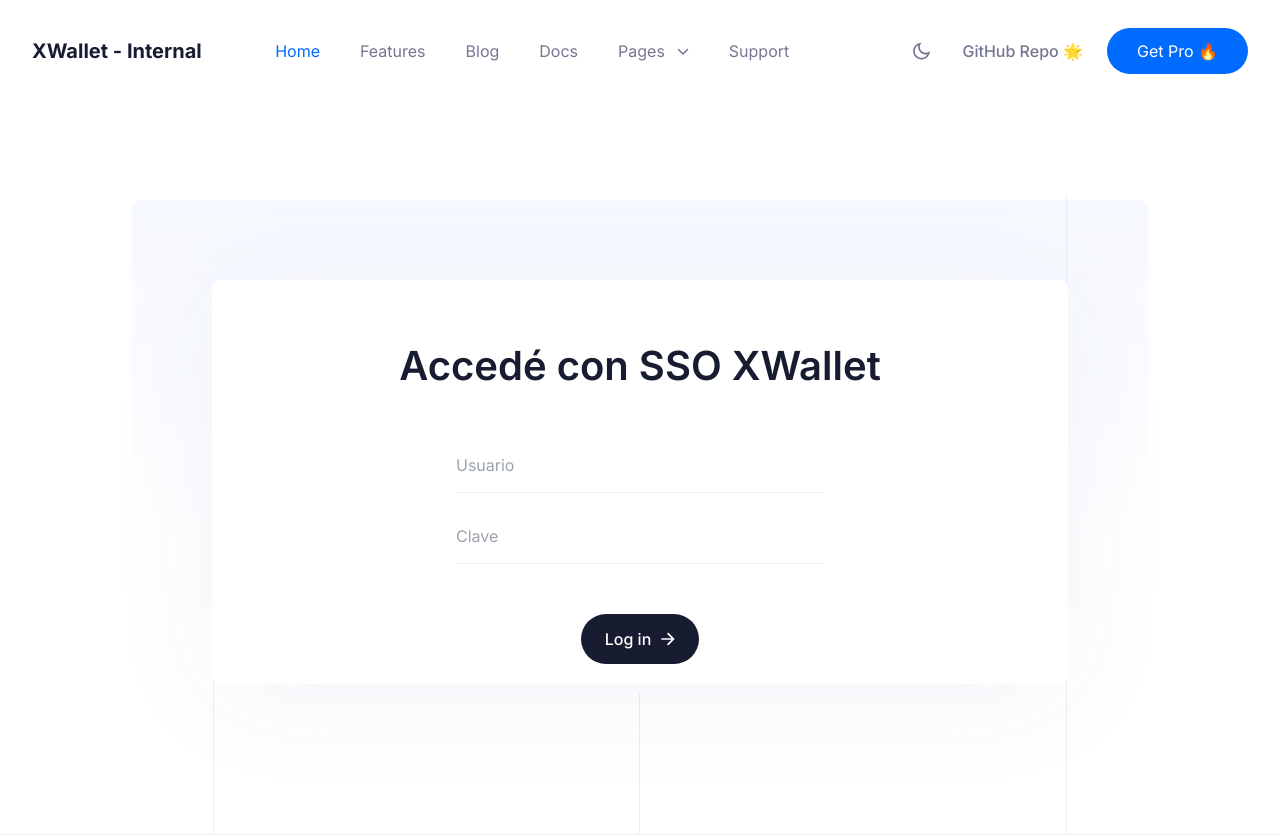
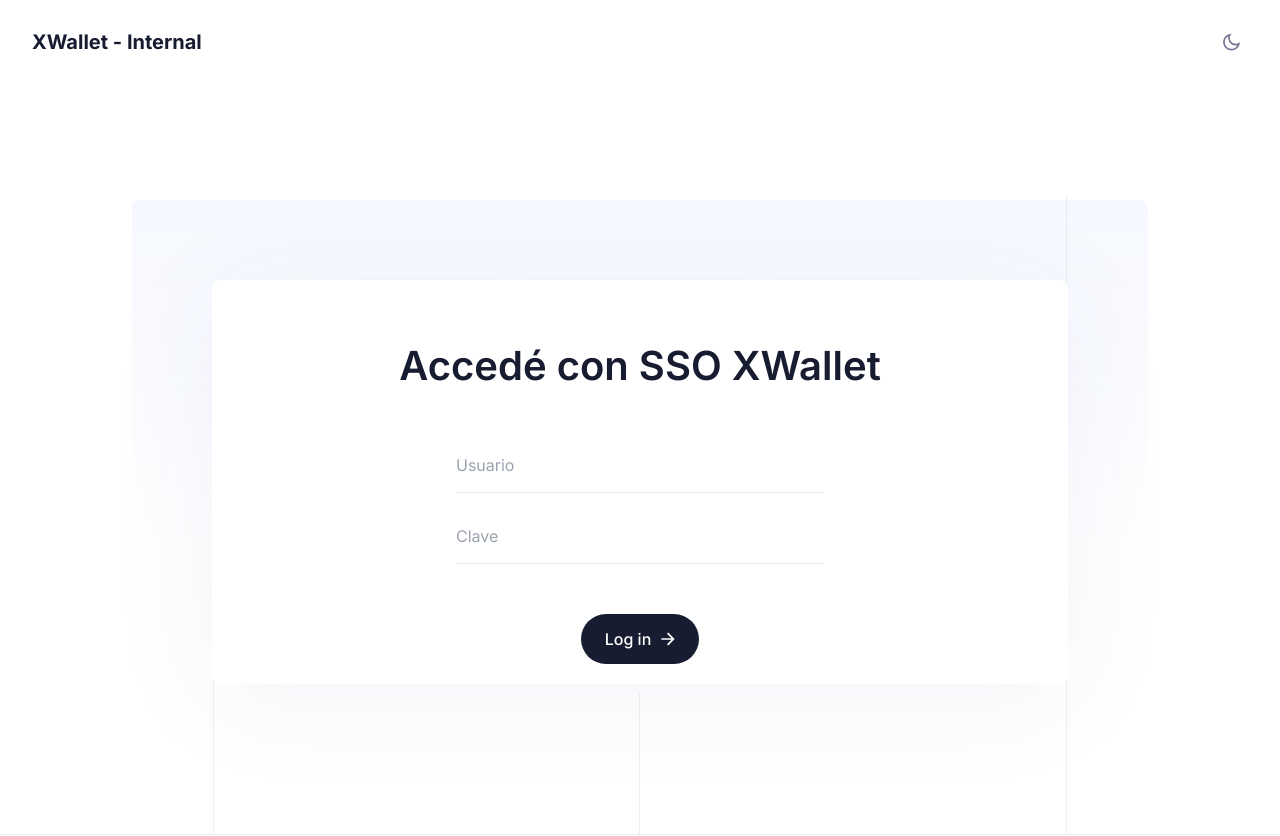
Before and after one commit to smedb/DDA2-Inhouse-Frontend, a Next.js app: page / in a window 1280 px wide. Shown: the top 836 px of the page. Built offline with nearby package versions, Linux system fonts and the light colour scheme.

Commit message:
login final

```diff
--- a/components/Header/index.tsx
+++ b/components/Header/index.tsx
@@ -141,20 +141,6 @@
 
           <div className="mt-7 flex items-center gap-6 xl:mt-0">
             <ThemeToggler />
-
-            <Link
-              href="https://github.com/NextJSTemplates/solid-nextjs"
-              className="text-regular font-medium text-waterloo hover:text-primary"
-            >
-              GitHub Repo 🌟
-            </Link>
-
-            <Link
-              href="https://nextjstemplates.com/templates/solid"
-              className="flex items-center justify-center rounded-full bg-primary px-7.5 py-2.5 text-regular text-white duration-300 ease-in-out hover:bg-primaryho"
-            >
-              Get Pro 🔥
-            </Link>
           </div>
         </div>
       </div>
--- a/components/Header/menuData.tsx
+++ b/components/Header/menuData.tsx
@@ -1,80 +1,5 @@
 import { Menu } from "@/types/menu";
 
-const menuData: Menu[] = [
-  {
-    id: 1,
-    title: "Home",
-    newTab: false,
-    path: "/",
-  },
-  {
-    id: 2,
-    title: "Features",
-    newTab: false,
-    path: "/#features",
-  },
-  {
-    id: 2.1,
-    title: "Blog",
-    newTab: false,
-    path: "/blog",
-  },
-  {
-    id: 2.3,
-    title: "Docs",
-    newTab: false,
-    path: "/docs",
-  },
-  {
-    id: 3,
-    title: "Pages",
-    newTab: false,
-    submenu: [
-      {
-        id: 31,
-        title: "Blog Grid",
-        newTab: false,
-        path: "/blog",
-      },
-      {
-        id: 34,
-        title: "Sign In",
-        newTab: false,
-        path: "/auth/signin",
-      },
-      {
-        id: 35,
-        title: "Sign Up",
-        newTab: false,
-        path: "/auth/signup",
-      },
-      {
-        id: 35,
-        title: "Docs",
-        newTab: false,
-        path: "/docs",
-      },
-      {
-        id: 35.1,
-        title: "Support",
-        newTab: false,
-        path: "/support",
-      },
-      {
-        id: 36,
-        title: "404",
-        newTab: false,
-        path: "/error",
-      },
-    ],
-  },
-
-  {
-    id: 4,
-    title: "Support",
-    newTab: false,
-    path: "/support",
-  },
-];
+const menuData: Menu[] = []
 
 export default menuData;
```
